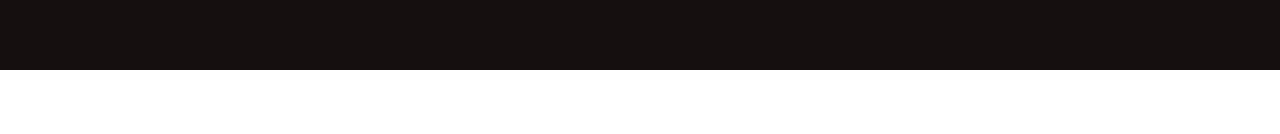
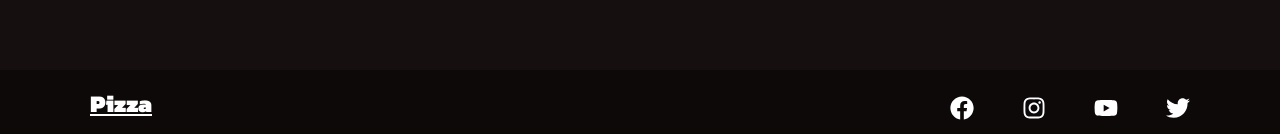
Before and after one commit to ncarlson55/reactPractice-pizzaApp, a React (Create React App) app: page / in a window 1280 px wide. Shown: the part 3146-3280 px from the top of the page. Before the commit the page ends 3216 px from the top, so only its background shows below. Built offline with nearby package versions, Linux system fonts and the light colour scheme.

Commit message:
Main components completed

```diff
--- a/src/App.js
+++ b/src/App.js
@@ -1,6 +1,7 @@
 import Hero from './components/Hero'
 import Products from './components/Products'
 import Feature from './components/Feature'
+import Footer from './components/Footer'
 import { BrowserRouter as Router} from 'react-router-dom'
 import { GlobalStyle } from "./globalStyles";
 import { productData, productDataTwo } from './components/Products/data'
@@ -15,6 +16,7 @@
       <Products heading="Choose your favorite" data={productData}/>
       <Feature />
       <Products heading="Sweet Treats for You" data={productDataTwo}/>
+      <Footer />
     </Router>
   );
 }
--- /dev/null
+++ b/src/components/Footer/FooterElements.js
@@ -0,0 +1,57 @@
+import styled from 'styled-components';
+import { Link } from 'react-router-dom';
+
+export const FooterContainer = styled.footer`
+  background-color: #0d0909;
+`;
+
+export const FooterWrap = styled.div`
+  padding: 16p 24px;
+  display: flex;
+  flex-direction: column;
+  justify-content: center;
+  align-items: center;
+  max-width: 1300px;
+  margin: 0 auto;
+`;
+
+export const SocialMedia = styled.section`
+  max-width: 1300px;
+  width: 100%;
+`;
+
+export const SocialMediaWrap = styled.div`
+  display: flex;
+  justify-content: space-between;
+  align-items: center;
+  max-width: 1100px;
+  margin: 16px auto 0 auto;
+
+  @media screen and (max-width: 820px) {
+    flex-direction: column;
+  }
+`;
+
+export const SocialLogo = styled(Link)`
+  color: #fff;
+  justify-self: start;
+  cursor: pointer;
+  text-direction: none;
+  font-size: 1.5rem;
+  display: flex;
+  align-items: center;
+  margin-bottom: 16px;
+  font-weight: bold;
+`;
+
+export const SocialIcons = styled.div`
+  display: flex;
+  justify-content: space-between;
+  align-items: center;
+  width: 240px;
+`;
+
+export const SocialIconLink = styled.a`
+  color: #fff;
+  font-size: 24px;
+`;
--- /dev/null
+++ b/src/components/Footer/index.js
@@ -0,0 +1,46 @@
+import React from 'react';
+import {
+    FaFacebook,
+    FaInstagram,
+    FaYoutube,
+    FaTwitter
+} from 'react-icons/fa';
+import {
+    FooterContainer,
+    FooterWrap,
+    SocialMedia,
+    SocialMediaWrap,
+    SocialLogo,
+    SocialIcons,
+    SocialIconLink
+} from './FooterElements'
+
+const Footer = () => {
+  return (
+    <FooterContainer>
+      <FooterWrap>
+        <SocialMedia>
+          <SocialMediaWrap>
+            <SocialLogo to="/">Pizza</SocialLogo>
+            <SocialIcons>
+              <SocialIconLink href="/" target="_blank" aria-label="Facebook" rel="noopener noreferrer">
+                <FaFacebook />
+              </SocialIconLink>
+              <SocialIconLink href="/" target="_blank" aria-label="Instagram" rel="noopener noreferrer">
+                <FaInstagram />
+              </SocialIconLink>
+              <SocialIconLink href="/" target="_blank" aria-label="Youtube" rel="noopener noreferrer">
+                <FaYoutube />
+              </SocialIconLink>
+              <SocialIconLink href="/" target="_blank" aria-label="Twitter" rel="noopener noreferrer">
+                <FaTwitter />
+              </SocialIconLink>
+            </SocialIcons>
+          </SocialMediaWrap>
+        </SocialMedia>
+      </FooterWrap>
+    </FooterContainer>
+  );
+};
+
+export default Footer;
```
